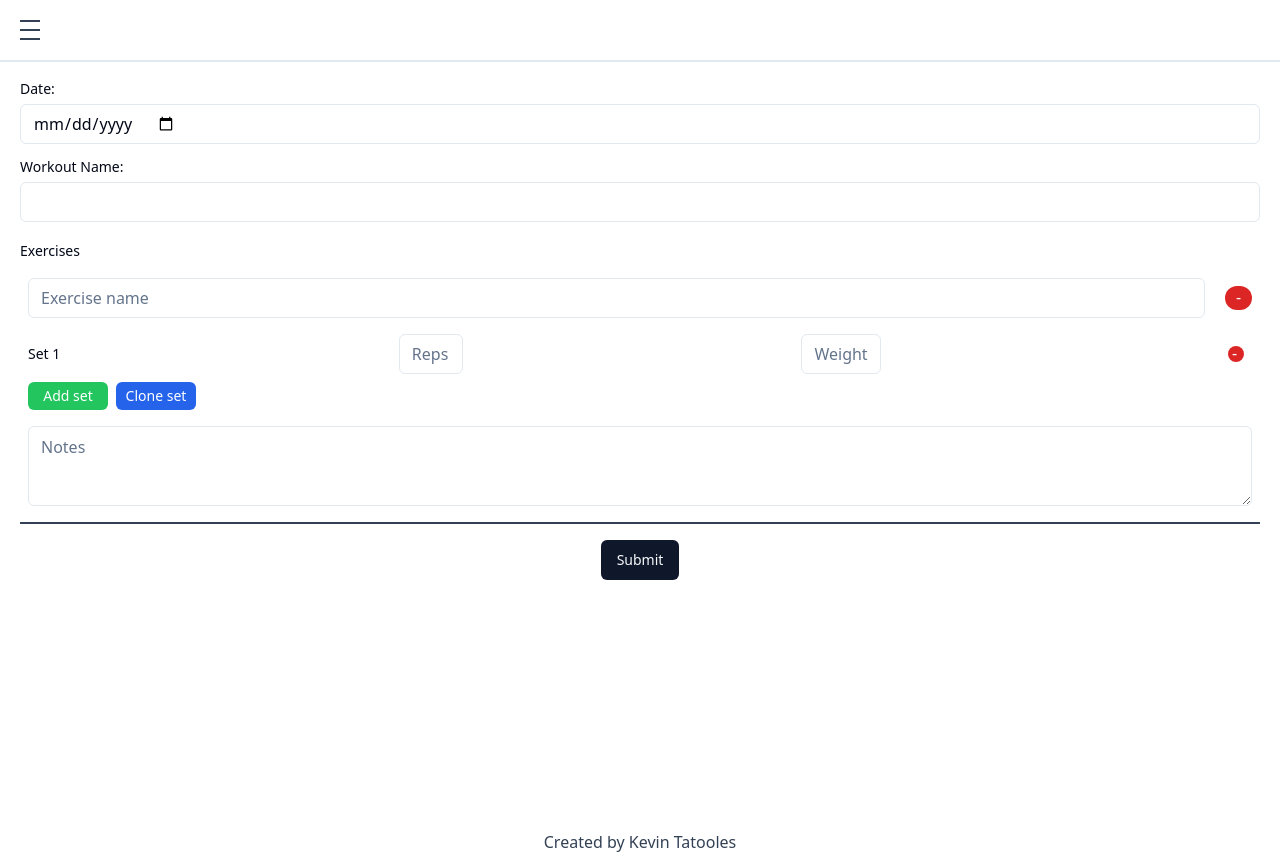
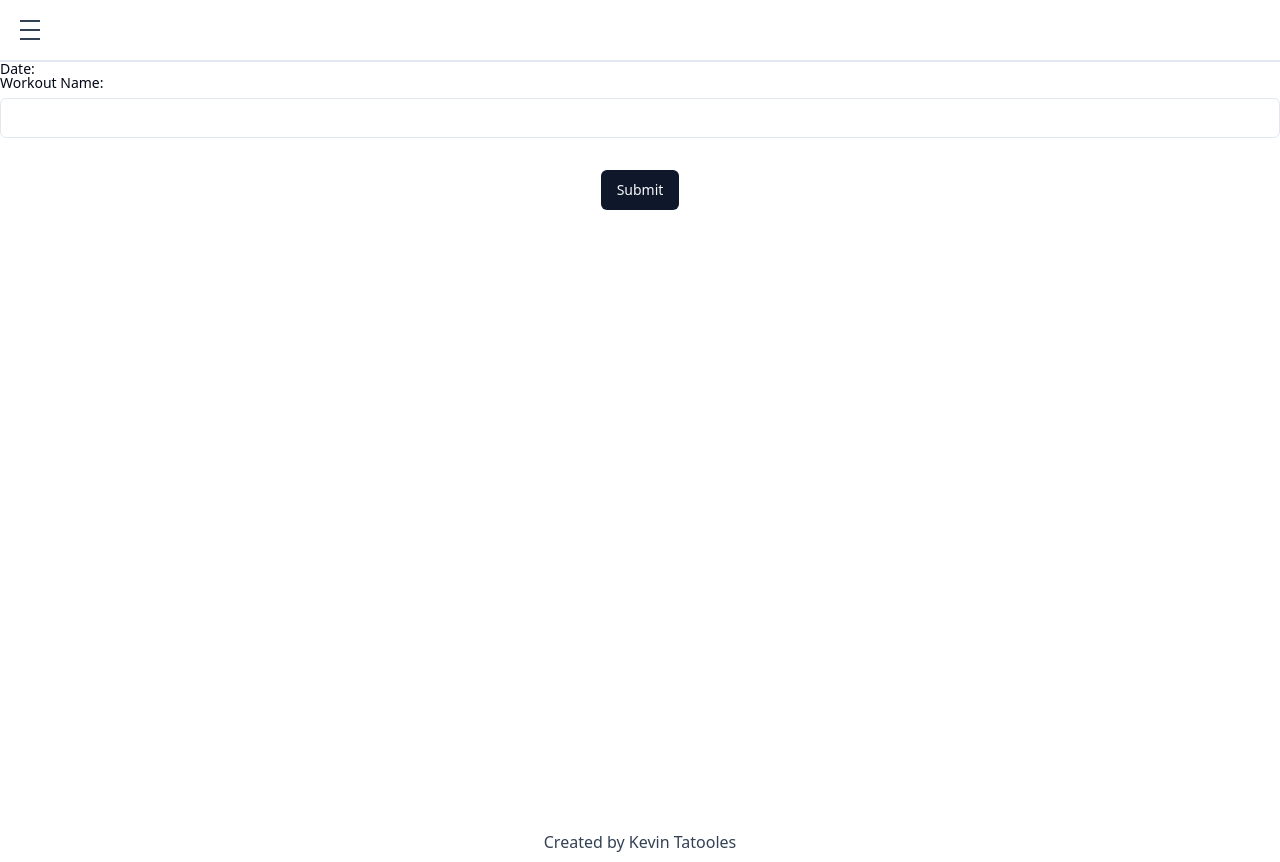
Before and after one commit to Tatooles/next-fitness-tracker, a Next.js app: page /workouts/create in a window 1280 px wide. Built offline with nearby package versions, Linux system fonts and the light colour scheme.

Commit message:
Comment out basically everything so it works

```diff
--- a/app/workouts/create/page.tsx
+++ b/app/workouts/create/page.tsx
@@ -10,7 +10,7 @@ import FormSets from "@/components/FormSets";
 import { workoutFormSchema, TWorkoutFormSchema } from "@/lib/types";
 
 export default async function CreateWorkoutPage() {
-  const router = useRouter();
+  // const router = useRouter();
 
   /**
    * This function handles the logic of saving the form the user has filled out. This save is for
@@ -58,32 +58,34 @@ export default async function CreateWorkoutPage() {
     handleSubmit,
     control,
     register,
-    formState: { errors, isSubmitting },
+    formState: { errors },
     getValues,
   } = useForm<TWorkoutFormSchema>({
     resolver: zodResolver(workoutFormSchema),
-    defaultValues: {
-      date: new Date().toISOString(),
-      name: "",
-      exercises: [{ name: "", notes: "", sets: [{ reps: "", weight: "" }] }],
-    },
+    // defaultValues: {
+    //   date: new Date().toISOString(),
+    //   name: "",
+    //   exercises: [{ name: "", notes: "", sets: [{ reps: "", weight: "" }] }],
+    // },
   });
 
-  const { fields, append, remove } = useFieldArray({
-    name: "exercises",
-    control,
-  });
+  // const { fields, append, remove } = useFieldArray({
+  //   name: "exercises",
+  //   control,
+  // });
 
   return (
-    <div className="p-5">
-      <form onSubmit={handleSubmit(onSubmit)} className="flex flex-col">
+    <form
+      onSubmit={handleSubmit((data) => console.log(data))} // Just having handlesubmit at all freezes the whole browser :)
+      className="flex flex-col"
+    >
       <Label htmlFor="date">Date:</Label>
-        <Input
+      {/* <Input
         type="date"
         id="date"
         className="mt-2 mb-4 text-[16px]"
-          {...register("date")}
-        ></Input>
+        // {...register("date")}
+      ></Input> */}
       <Label htmlFor="name">Workout Name:</Label>
       <div className="mt-2 mb-4">
         <Input
@@ -92,60 +94,13 @@ export default async function CreateWorkoutPage() {
           className="text-[16px]"
           {...register("name")}
         ></Input>
-          {errors.name && (
+        {/* {errors.name && (
           <p className="mt-2 text-sm font-medium text-destructive">{`${errors.name.message}`}</p>
-          )}
-        </div>
-        <div>
-          <Label>Exercises</Label>
-          {fields.map((field, index) => (
-            <div
-              className="form-control flex flex-col gap-4 border-b-2 border-slate-700 px-2 py-4"
-              key={field.id}
-            >
-              <div className="flex items-center">
-                <Input
-                  {...register(`exercises.${index}.name` as const)}
-                  placeholder="Exercise name"
-                  className="text-[16px]"
-                />
-                <div
-                  onClick={() => remove(index)}
-                  className="ml-5 h-6 w-7 cursor-pointer rounded-full bg-red-600 text-center text-white"
-                >
-                  <div className="-translate-y-[1px]">-</div>
-                </div>
-              </div>
-              <FormSets
-                exerciseIndex={index}
-                {...{ control, register, getValues }}
-              />
-              <Textarea
-                {...register(`exercises.${index}.notes` as const)}
-                placeholder="Notes"
-                className="text-[16px]"
-              ></Textarea>
-            </div>
-          ))}
-          {/* <Button
-            variant="secondary"
-            className="mt-4 w-full"
-            type="button"
-            onClick={() =>
-              append({
-                name: "",
-                notes: "",
-                sets: [{ reps: "", weight: "" }],
-              })
-            }
-          >
-            Add Exercise
-          </Button> */}
+        )} */}
       </div>
       <Button type="submit" className="mt-4 self-center">
         Submit
       </Button>
     </form>
-    </div>
   );
 }
```
Lines whose indentation alone changed are shown as unchanged.
